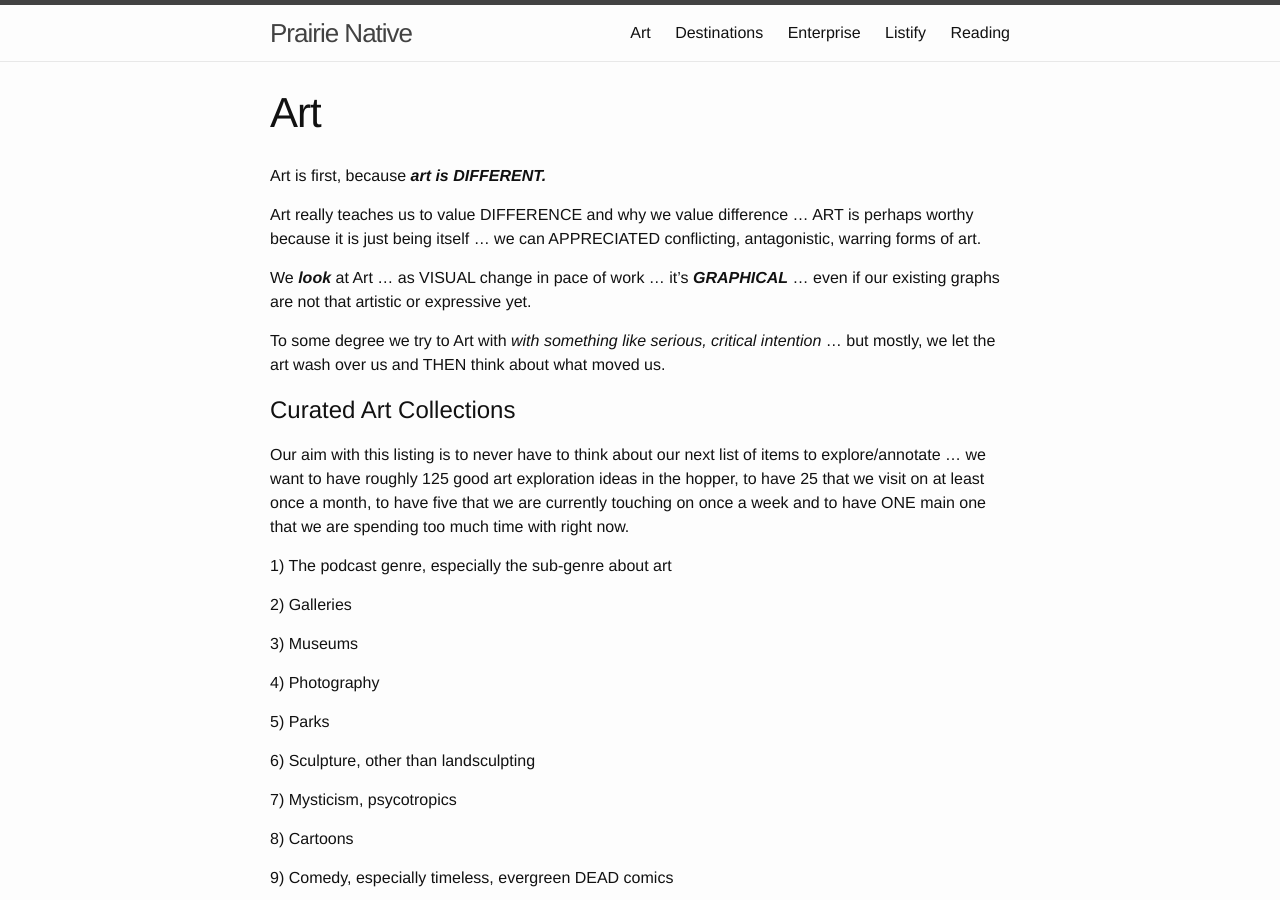
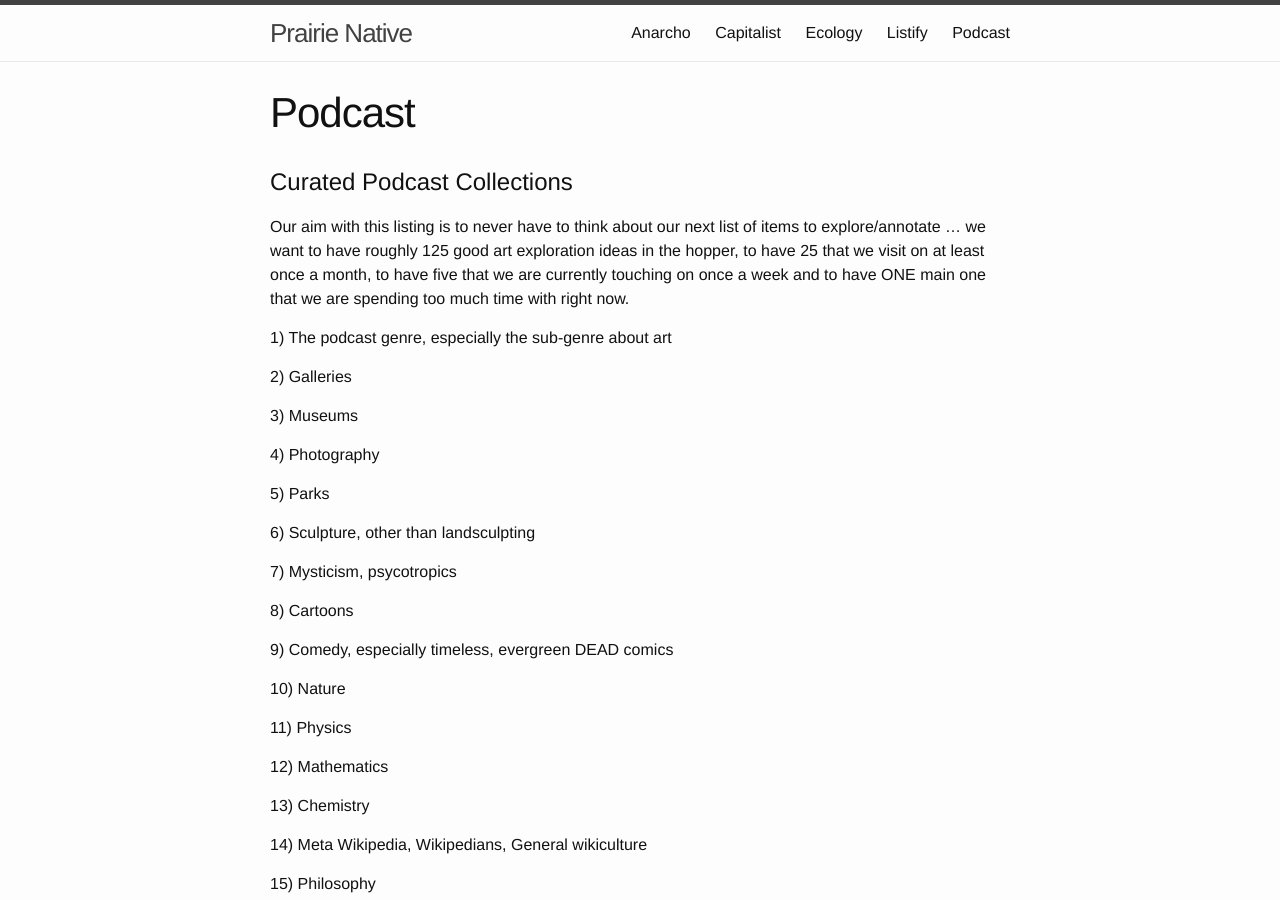
Before and after one commit to prairienative/prairienative.github.io, a Jekyll site: the page built from Podcast.md, in a window 1280 px wide and 900 px high. Built offline with Jekyll 4.4.1, drawn with Linux system fonts in a browser that asks for light colours.

Commit message:
menu order fix

```diff
--- a/Reading.md
+++ b/Anarcho.md
@@ -1,7 +1,7 @@
 ---
 layout: page
-title: Reading
-permalink: /Reading/
+title: Anarcho
+permalink: /Anarcho/
 ---
 
 
--- a/Destinations.md
+++ b/Ecology.md
@@ -1,7 +1,7 @@
 ---
 layout: page
-title: Destinations
-permalink: /Destinations/
+title: Ecology
+permalink: /Ecology/
 ---
 
 
--- a/Art.md
+++ b/Podcast.md
@@ -1,19 +1,12 @@
 ---
 layout: page
-title: Art
-permalink: /Art/
+title: Podcast
+permalink: /Podcast/
 ---
 
 
-Art is first, because ***art is DIFFERENT.***
 
-Art really teaches us to value DIFFERENCE and why we value difference ... ART is perhaps worthy because it is just being itself ... we can APPRECIATED conflicting, antagonistic, warring forms of art.
-
-We ***look*** at Art ... as VISUAL change in pace of work ... it's ***GRAPHICAL*** ... even if our existing graphs are not that artistic or expressive yet.
-
-To some degree we try to Art with *with something like serious, critical intention* ... but mostly, we let the art wash over us and THEN think about what moved us.
-
-# Curated Art Collections
+# Curated Podcast Collections
 
 Our aim with this listing is to never have to think about our next list of items to explore/annotate ... we want to have roughly 125 good art exploration ideas in the hopper, to have 25 that we visit on at least once a month, to have five that we are currently touching on once a week and to have ONE main one that we are spending too much time with right now.
 
```
Also changed, not shown: Capitalist.md (renamed from Enterprise.md, +5 -3 lines).
